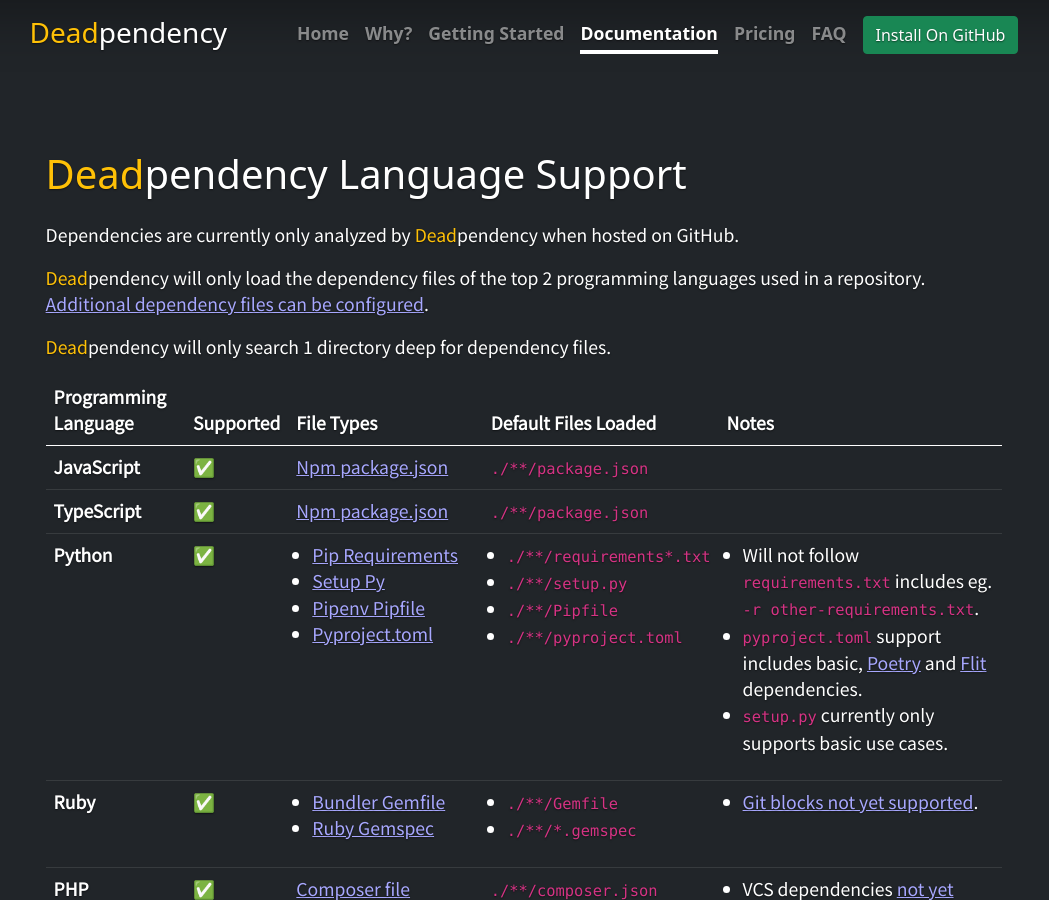
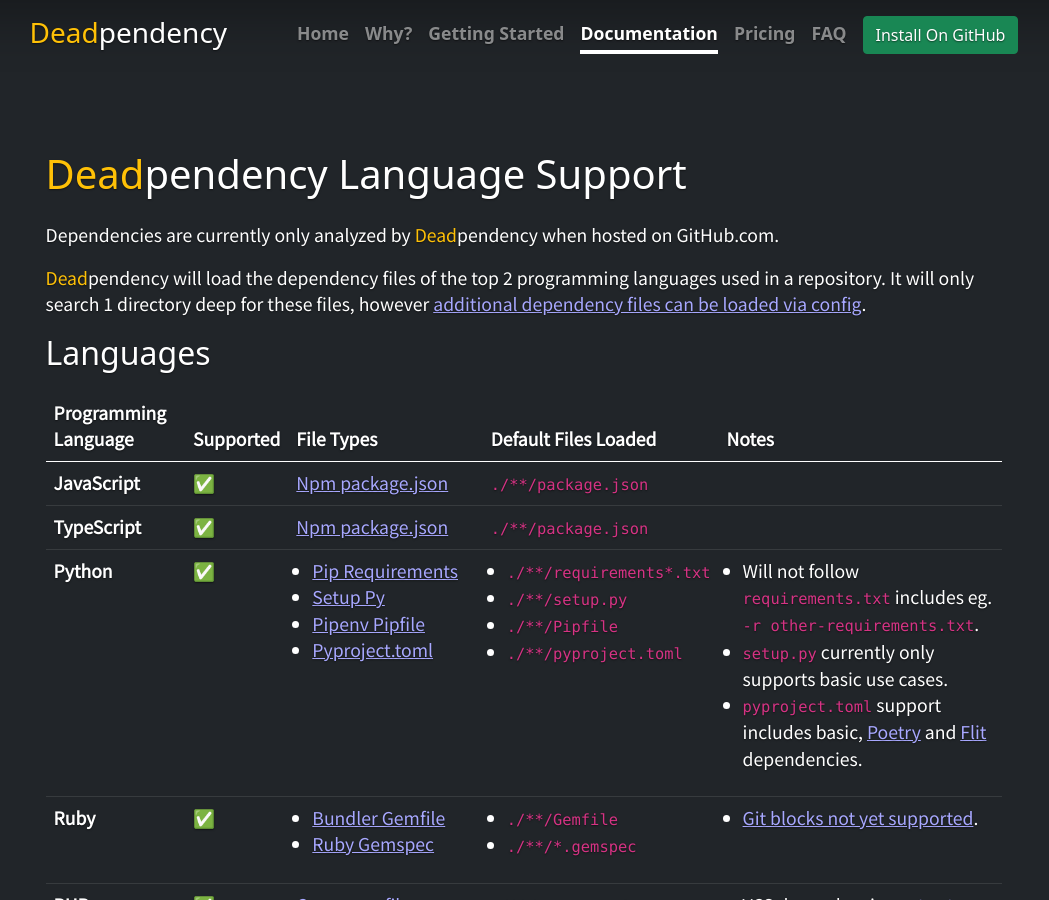
Before and after one commit to deadpendency/deadpendency.github.io, a Jekyll site: the page built from docs/language-support.html, in a window 1280 px wide and 900 px high. Shown: the whole window, without its empty margins (116-1165 px from the left). Built offline with Jekyll 4.4.1, drawn with Linux system fonts in a browser that asks for light colours; nearby versions of some CDN libraries.

Commit message:
Language support content

```diff
--- a/docs/language-support.html
+++ b/docs/language-support.html
@@ -10,15 +10,13 @@
 <div class="language-support-page">
 <h1 class="mb-4"><span class="text-warning">Dead</span><span class="text-white">pendency</span> Language Support</h1>
 
-<p>Dependencies are currently only analyzed by <span class="text-warning">Dead</span><span class="text-white">pendency</span> when hosted on GitHub.</p>
+<p>Dependencies are currently only analyzed by <span class="text-warning">Dead</span><span class="text-white">pendency</span> when hosted on GitHub.com.</p>
 
 <p>
-  <span class="text-warning">Dead</span><span class="text-white">pendency</span> will only load the dependency files of the top 2 programming languages used in a repository. <a href="config#additional-dependency-files">Additional dependency files can be configured</a>.
+  <span class="text-warning">Dead</span><span class="text-white">pendency</span> will load the dependency files of the top 2 programming languages used in a repository. It will only search 1 directory deep for these files, however <a href="config#additional-dependency-files">additional dependency files can be loaded via config</a>.
 </p>
 
-<p>
-  <span class="text-warning">Dead</span><span class="text-white">pendency</span> will only search 1 directory deep for dependency files.
-</p>
+<h2>Languages</h2>
 
 <table class="table table-dark">
   <thead>
@@ -67,8 +65,8 @@
       <td>
         <ul>
           <li>Will not follow <code>requirements.txt</code> includes eg. <code>-r other-requirements.txt</code>.</li>
+          <li><code>setup.py</code> currently only supports basic use cases.</li>
           <li><code>pyproject.toml</code> support includes basic, <a href="https://python-poetry.org/" target="_blank" rel="noopener">Poetry</a> and <a href="https://flit.readthedocs.io/" target="_blank" rel="noopener">Flit</a> dependencies.</li>
-          <li><code>setup.py</code> currently only supports basic use cases.</li>
         </ul>
       </td>
     </tr>
```
